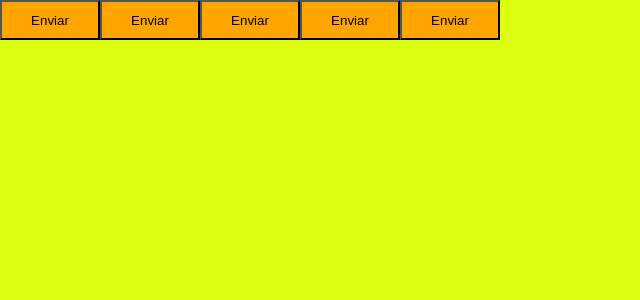
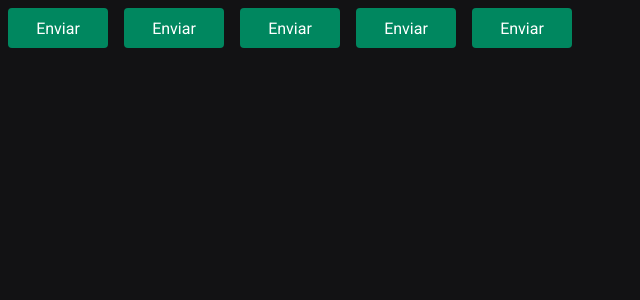
Before and after one commit to Reginaldo007oliveira/projeto2Ignite, a React (Vite) app in the folder timer/: page / in a window 1280 px wide. Shown: the top 300 px of the page, without its empty margins (0-640 px from the left). Built offline with nearby package versions, Linux system fonts and the light colour scheme.

Commit message:
Cores e fontes

```diff
--- a/timer/src/components/Button.styles.ts
+++ b/timer/src/components/Button.styles.ts
@@ -16,9 +16,13 @@
 export const ButtonContainer = styled.button<ButtonContainerProps>`
   width: 100px;
   height: 40px;
+  border-radius: 4px;
+  border: 0;
+  margin: 8px;
   ${props => {
     return css`
-      background-color: ${props => props.theme.secondary}
+      background-color: ${props => props.theme["green-500"]};
+      color: ${props => props.theme.white};
     `
   }}
 `;
--- a/timer/src/styles/global.ts
+++ b/timer/src/styles/global.ts
@@ -6,8 +6,17 @@
     padding: 0;
     box-sizing: border-box;
   }
+  :focus {
+    outline: none;
+    box-shadow: 0 0 0 2px ${props => props.theme['green-500']};
+  }
   body {
-    background: #df1;
-    color: #FFF;
+    background: ${props => props.theme['gray-900']};
+    color: ${props => props.theme['gray-300']};
+  }
+  body, input, textarea, button {
+    font-family: 'Roboto', sans-serif;
+    font-weight: 400;
+    font-size: 1rem;
   }
 `;
--- a/timer/src/styles/themes/default.ts
+++ b/timer/src/styles/themes/default.ts
@@ -1,5 +1,20 @@
 export const defaultTheme = {
     white: '#FFF',
-    primary: '#8257e6',
-    secondary: 'orange',
+    'gray-100': '#E1E1E6',
+    'gray-300': '#C4C4CC',
+    'gray-400': '#8D8D99',
+    'gray-500': '#7C7C8A',
+    'gray-600': '#323238',
+    'gray-700': '#29292E',
+    'gray-800': '#202024',
+    'gray-900': '#121214',
+
+    'green-300': '#00B37E',
+    'green-500': '#00875F',
+    'green-700': '#015F43',
+
+    'red-500': '#AB222E',
+    'red-700': '#7A1921',
+
+    'yellow-500': '#FBA94C',
   }
```
